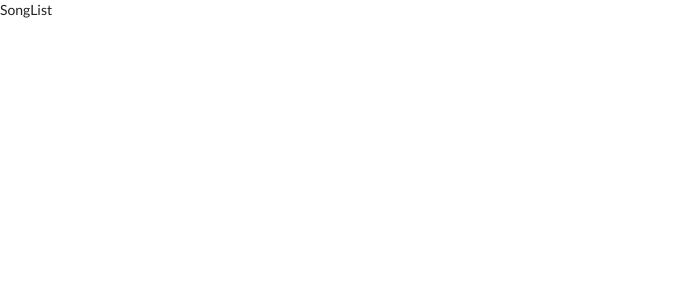
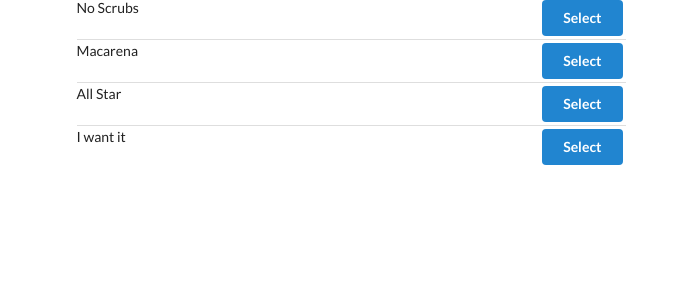
Before and after one commit to arangeen/Songs-reactAndReduxApp, a React (Create React App) app: page / in a window 1280 px wide. Shown: the top 300 px of the page, without its empty margins (0-688 px from the left). Built offline with nearby package versions, Linux system fonts and the light colour scheme.

Commit message:
Building a list with Redux data

```diff
--- a/src/components/App.js
+++ b/src/components/App.js
@@ -3,8 +3,12 @@
 
 const App = () => {
   return (
-    <div>
-      <SongList />
+    <div className="ui container grid">
+      <div className="ui row">
+        <div className="column eight wide">
+          <SongList />
+        </div>
+      </div>
     </div>
   );
 };
--- a/src/components/SongList.js
+++ b/src/components/SongList.js
@@ -2,8 +2,22 @@
 import { connect } from "react-redux";
 
 class SongList extends React.Component {
+  renderList() {
+    return this.props.songs.map(song => {
+      return (
+        <div className="item" key={song.title}>
+          <div className="right floated content">
+            <button className="ui button primary">Select</button>
+          </div>
+
+          <div className="content">{song.title}</div>
+        </div>
+      );
+    });
+  }
+
   render() {
-    return <div>SongList</div>;
+    return <div className="ui divided list">{this.renderList()}</div>;
   }
 }
 
```
